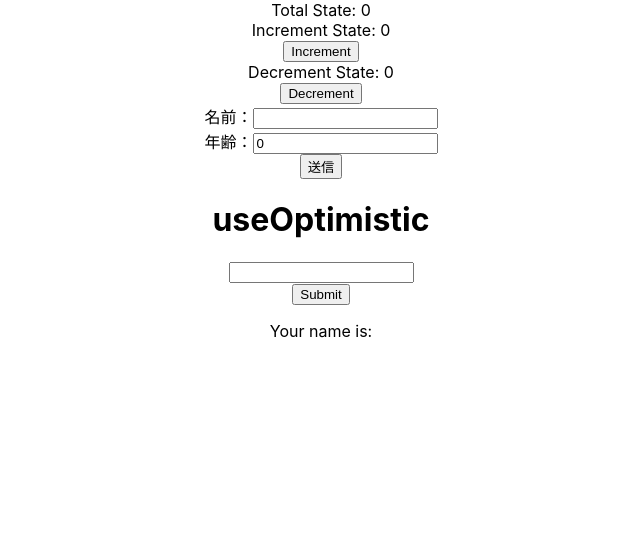
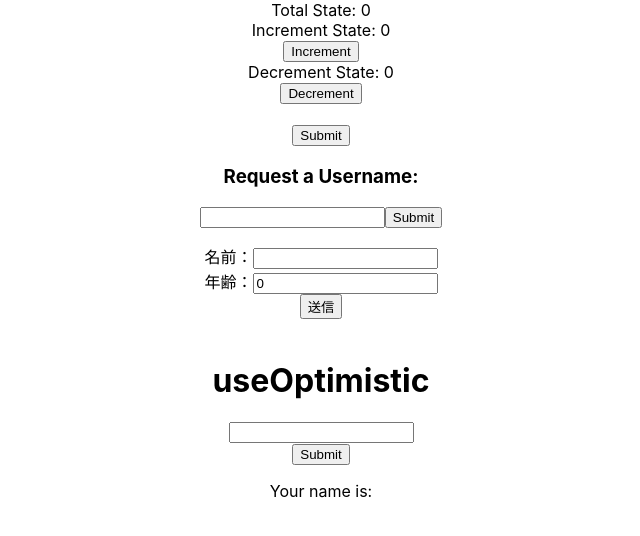
Before and after one commit to NK28116/PrivateDevelop, a React (Create React App) app in the folder win-rate-react19/: page / in a window 1280 px wide. Shown: the top 536 px of the page, without its empty margins (319-959 px from the left). Built offline with nearby package versions, Linux system fonts and the light colour scheme.

Commit message:
Submitに関するボタンを作成

```diff
--- a/win-rate-react19/src/App.tsx
+++ b/win-rate-react19/src/App.tsx
@@ -1,4 +1,5 @@
 import React from 'react';
+import useRef from 'react';
 import logo from './logo.svg';
 import './App.css';
 import {DownCounter, Square,Triangle,UpCounter} from "./Button";
@@ -6,6 +7,7 @@ import {CounterApp} from "./Counter";
 import {Rate} from "./Rate";
 import {FormTest3} from "./ActionState";
 import {UseOptimisticDemo} from "./UseOpticalDemo";
+import {SubmitButton,SubmitInput} from "./SubmitForm";
 
 function App() {
     return (
@@ -15,7 +17,12 @@ function App() {
         {/* <UpCounter /> */}
         {/* <DownCounter /> <Rate /> */}
     <CounterApp />
+    <br/>
+    <SubmitButton />
+    <SubmitInput />
+
     <FormTest3 />
+    <br/>
     <UseOptimisticDemo />
     </div>
   );
--- a/win-rate-react19/src/SubmitForm.tsx
+++ b/win-rate-react19/src/SubmitForm.tsx
@@ -1,19 +1,57 @@
-import { useState } from "react";
-import {useFormStatus} from 'react-dom';
+import { useFormStatus } from "react-dom";
+import { useRef } from "react";
+async function submitForm(query:any) {
+    await new Promise((res) => setTimeout(res, 1000));
+}
 
-//フォームに書かれた名前をリクエスする時その値を表示する
-export function submitForm() {
-  const {pending, data} = useFormStatus();
+function Submit() {
+    const { pending } = useFormStatus();
+    return (
+        <button type="submit" disabled={pending}>
+            {pending ? "Submitting..." : "Submit"}
+        </button>
+    );
+}
 
+function Form({ action }:{action:any}) {
+    return (
+        <form action={action}>
+            <Submit />
+        </form>
+    );
+}
+
+export  function SubmitButton() {
+    return <Form action={submitForm} />;
+}
+
+///placeHolder付き
+function UsernameForm() {
+    const { pending, data } = useFormStatus();
     return (
         <div>
             <h3>Request a Username: </h3>
-      <input type="text" name="username" disabled={pending}/>
+            <input type="text" name="username" disabled={pending} />
             <button type="submit" disabled={pending}>
                 Submit
             </button>
             <br />
-      <p>{data ? `Requesting ${data?.get("username")}...`: ''}</p>
+            <p>{data ? `Requesting ${data?.get("username")}...` : ""}</p>
         </div>
     );
 }
+
+export  function SubmitInput() {
+    const ref = useRef<HTMLFormElement>(null!);
+    return (
+        <form
+            ref={ref}
+            action={async (formData) => {
+            await submitForm(formData);
+            ref.current.reset();
+            }}
+        >
+        <UsernameForm />
+        </form>
+    );
+}
```
Also changed, not shown: 1 other file (tests, documents, lock files or other folders). Lines whose indentation alone changed are shown as unchanged.
